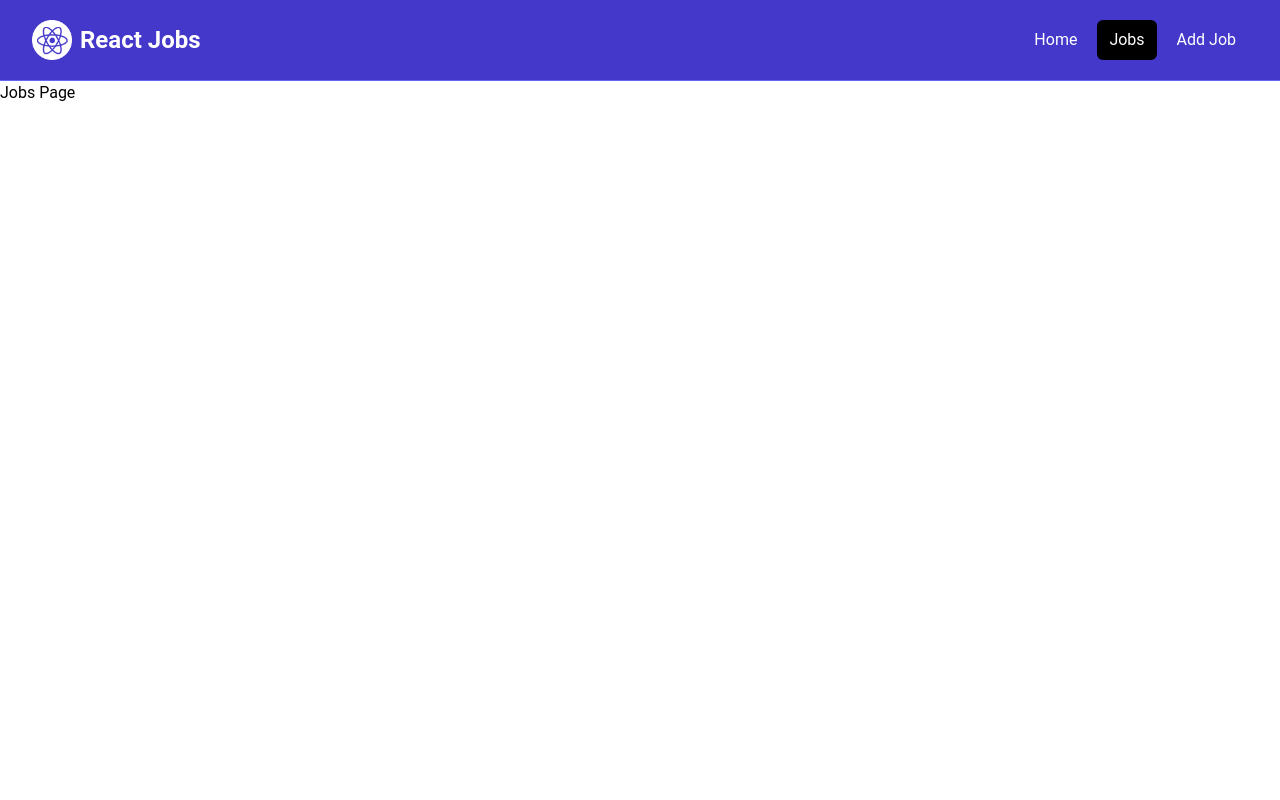
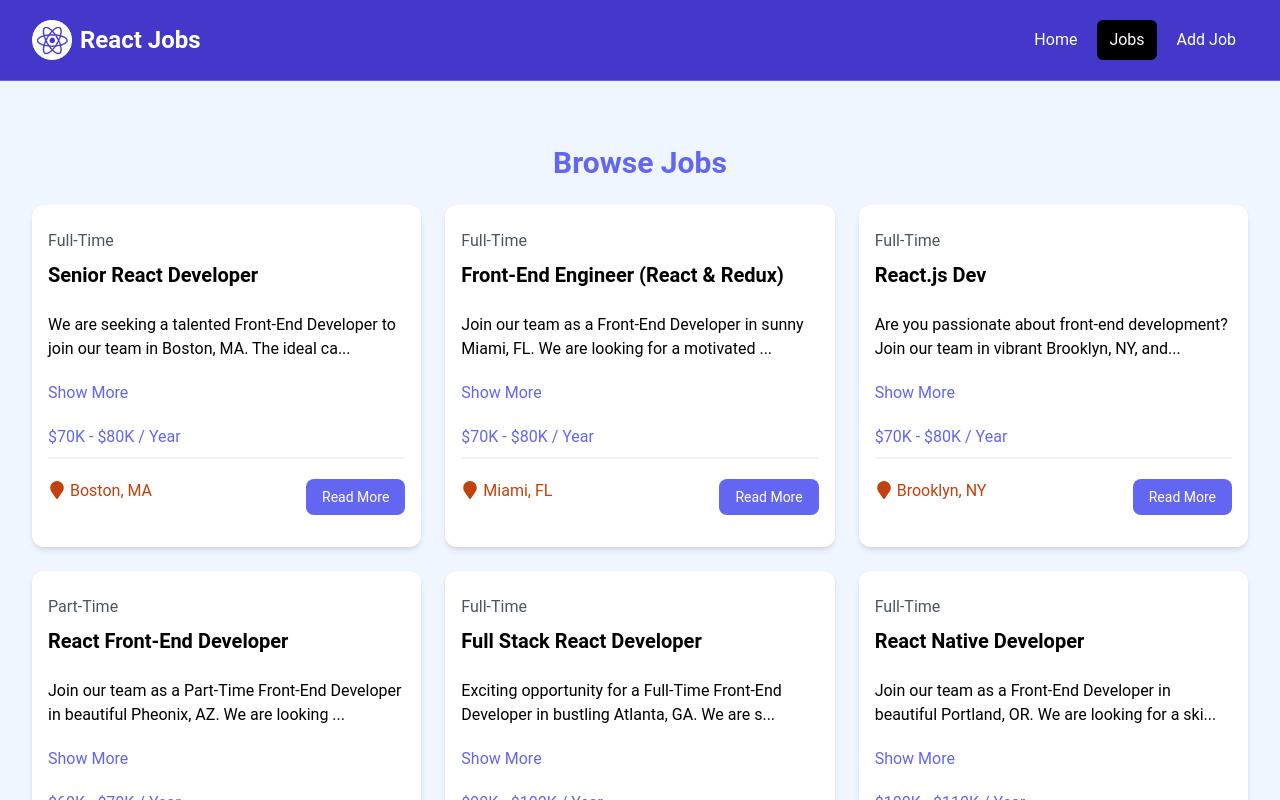
Before and after one commit to athekes/react-crash-2025, a React (Vite) app: page /jobs in a window 1280 px wide. Shown: the top 800 px of the page. Built offline with nearby package versions, Linux system fonts and the light colour scheme.

Commit message:
refactor JobListings component to accept showAll prop for conditional rendering and update JobsPage to include JobListings

```diff
--- a/src/components/JobListings.jsx
+++ b/src/components/JobListings.jsx
@@ -1,18 +1,17 @@
 import jobsData from '../jobs.json'
 import JobListing from './JobListing'
 
-const JobListings = () => {
-
-  const recentJobs = jobsData.jobs.slice(0, 3)
+const JobListings = ({ showAll = true}) => {
+  const jobListings = showAll? jobsData.jobs : jobsData.jobs.slice(0, 3)
 
   return (
     <section className="bg-blue-50 px-4 py-10">
       <div className="container-xl lg:container m-auto">
         <h2 className="text-3xl font-bold text-indigo-500 mb-6 text-center">
-          Browse Jobs
+          { showAll ? 'Browse Jobs': 'Recent Jobs' }
         </h2>
         <div className="grid grid-cols-1 md:grid-cols-3 gap-6">
-          {recentJobs.map((job) => <JobListing job={job} key={job.id}/> )}
+          {jobListings.map((job) => <JobListing job={job} key={job.id}/> )}
         </div>
       </div>
     </section>
--- a/src/pages/HomePage.jsx
+++ b/src/pages/HomePage.jsx
@@ -8,7 +8,7 @@ const HomePage = () => {
     <>
       <Hero />
       <HomeCards />
-      <JobListings />
+      <JobListings showAll={ false }/>
       <ViewAllJobs />
     </>
   );
--- a/src/pages/JobsPage.jsx
+++ b/src/pages/JobsPage.jsx
@@ -1,5 +1,9 @@
+import JobListings from "../components/JobListings";
+
 const JobsPage = () => {
-  return <h1>Jobs Page</h1>;
+  return <section className="bg-blue-50 px-4 py-6">
+    <JobListings />
+  </section>
 }
 
 export default JobsPage;
```
